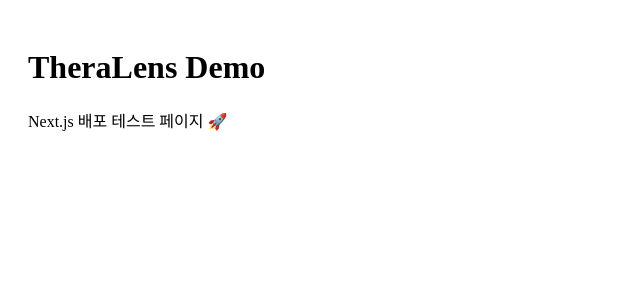
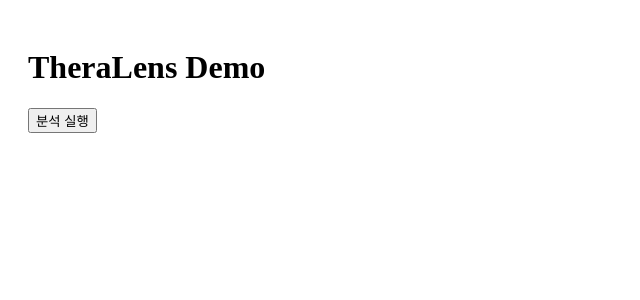
Before and after one commit to hyepark/therapy-app, a Next.js app: page / in a window 1280 px wide. Shown: the top 300 px of the page, without its empty margins (0-640 px from the left). Built offline with nearby package versions, Linux system fonts and the light colour scheme.

Commit message:
Update page.tsx

```diff
--- a/app/page.tsx
+++ b/app/page.tsx
@@ -1,10 +1,35 @@
 "use client";
 
+import { useState } from "react";
+
 export default function Home() {
+  const [result, setResult] = useState<any>(null);
+  const [loading, setLoading] = useState(false);
+
+  const runAnalysis = async () => {
+    setLoading(true);
+    try {
+      const res = await fetch("/api/analyze", { method: "POST" });
+      const data = await res.json();
+      setResult(data);
+    } catch (e: any) {
+      setResult({ error: e.message });
+    } finally {
+      setLoading(false);
+    }
+  };
+
   return (
     <div style={{ padding: 20 }}>
       <h1>TheraLens Demo</h1>
-      <p>Next.js 배포 테스트 페이지 🚀</p>
+      <button onClick={runAnalysis} disabled={loading}>
+        {loading ? "분석 중..." : "분석 실행"}
+      </button>
+      {result && (
+        <pre style={{ background: "#f7f7f7", padding: 12 }}>
+          {JSON.stringify(result, null, 2)}
+        </pre>
+      )}
     </div>
   );
 }
```
